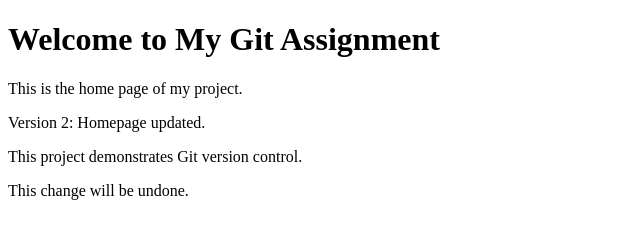
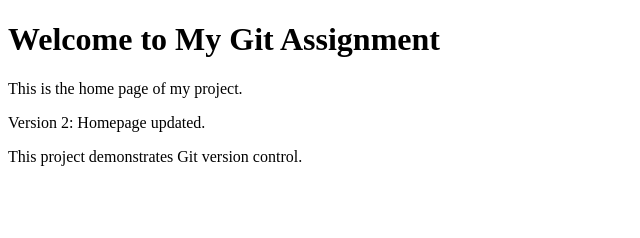
Before and after one commit to srujangowda07/SGA_Git_Assignment, a plain HTML site: page index.html in a window 1280 px wide. Shown: the whole page, without its empty margins (0-640 px from the left). Drawn offline with Linux system fonts and the light colour scheme.

Commit message:
Revert "Add temporary homepage content"
This reverts commit 4f6b06ec10fd4f0b2171429a8bed15329e14199e.

```diff
--- a/index.html
+++ b/index.html
@@ -10,6 +10,5 @@
     <p>This is the home page of my project.</p>
     <p>Version 2: Homepage updated.</p>
     <p>This project demonstrates Git version control.</p>
-    <p>This change will be undone.</p>
 </body>
 </html>
```
